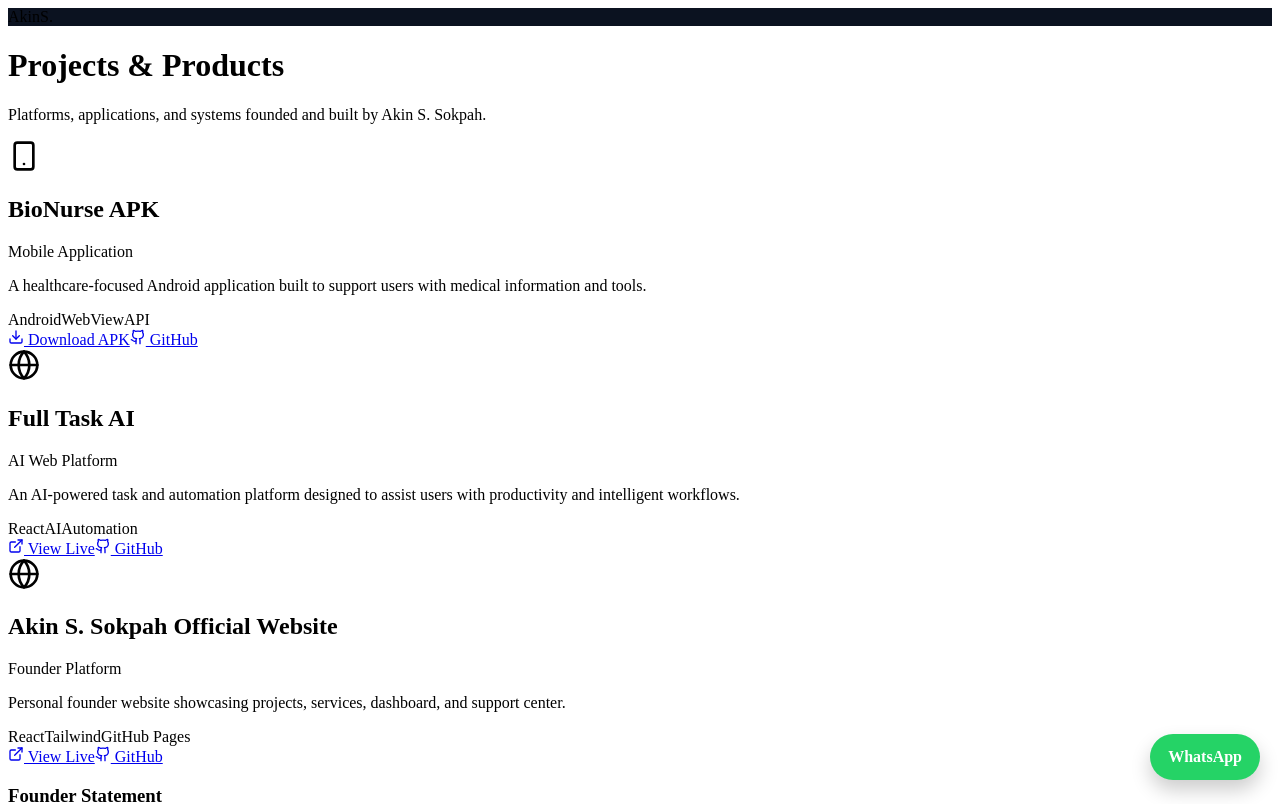
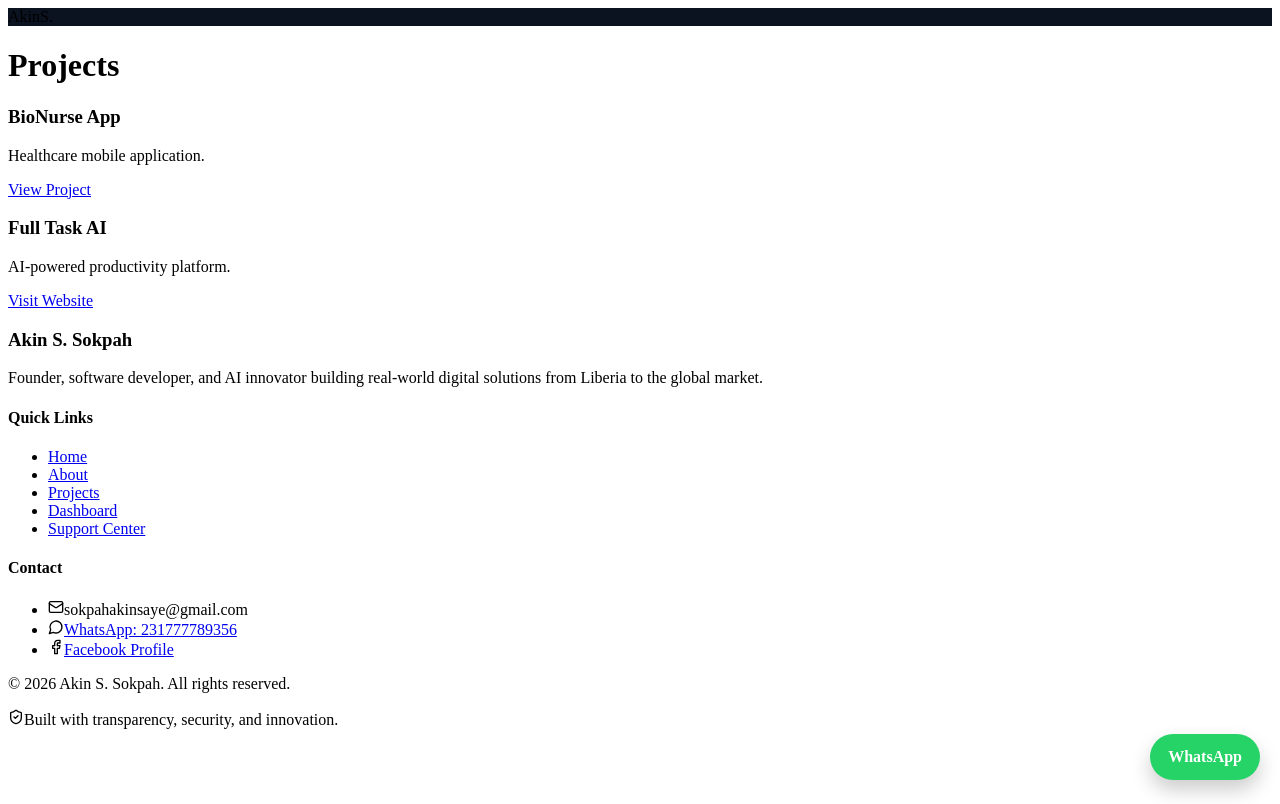
Before and after one commit to stech-hub/Sokpah-Tech-Platform, a React (Vite) app: page /projects in a window 1280 px wide. Shown: the top 804 px of the page. Built offline with nearby package versions, Linux system fonts and the light colour scheme.

Commit message:
Update Projects.jsx

```diff
--- a/pages/Projects.jsx
+++ b/pages/Projects.jsx
@@ -1,182 +1,23 @@
-// Projects.jsx
-// ============================================================================
-// Akin S. Sokpah – Projects & Products Page
-// Shows:
-// - Websites founded
-// - Applications (APK)
-// - Live platforms
-// - GitHub & deployment links
-// ============================================================================
-
-import React from "react";
-import { motion } from "framer-motion";
-import {
-  Globe,
-  Smartphone,
-  Github,
-  ExternalLink,
-  Download,
-} from "lucide-react";
-
-// ============================================================================
-// ANIMATION
-// ============================================================================
-
-const fadeUp = {
-  hidden: { opacity: 0, y: 30 },
-  visible: {
-    opacity: 1,
-    y: 0,
-    transition: { duration: 0.6 },
-  },
-};
-
-// ============================================================================
-// PROJECT DATA
-// ============================================================================
-
-const projects = [
-  {
-    title: "BioNurse APK",
-    type: "Mobile Application",
-    description:
-      "A healthcare-focused Android application built to support users with medical information and tools.",
-    tech: ["Android", "WebView", "API"],
-    live: null,
-    download:
-      "https://github.com/stech-hub/bionurseapk-website/releases/download/v1/myapp.apk",
-  },
-  {
-    title: "Full Task AI",
-    type: "AI Web Platform",
-    description:
-      "An AI-powered task and automation platform designed to assist users with productivity and intelligent workflows.",
-    tech: ["React", "AI", "Automation"],
-    live: "https://full-task-ai.vercel.app/",
-    download: null,
-  },
-  {
-    title: "Akin S. Sokpah Official Website",
-    type: "Founder Platform",
-    description:
-      "Personal founder website showcasing projects, services, dashboard, and support center.",
-    tech: ["React", "Tailwind", "GitHub Pages"],
-    live: "/",
-    download: null,
-  },
-];
-
-// ============================================================================
-// MAIN COMPONENT
-// ============================================================================
-
 export default function Projects() {
   return (
-    <div className="bg-black text-white min-h-screen px-6 py-20">
-      <motion.div
-        initial="hidden"
-        animate="visible"
-        variants={fadeUp}
-        className="max-w-6xl mx-auto"
-      >
-        {/* HEADER */}
-        <h1 className="text-4xl font-bold mb-4">Projects & Products</h1>
-        <p className="text-gray-400 mb-12">
-          Platforms, applications, and systems founded and built by Akin S.
-          Sokpah.
-        </p>
+    <main className="page">
+      <h1>Projects</h1>
 
-        {/* PROJECT LIST */}
-        <div className="grid md:grid-cols-2 gap-8">
-          {projects.map((project, index) => (
-            <motion.div
-              key={index}
-              whileHover={{ scale: 1.02 }}
-              className="bg-gray-900 rounded-lg p-6 border border-gray-800"
-            >
-              {/* ICON */}
-              <div className="mb-4 text-indigo-400">
-                {project.type.includes("Mobile") ? (
-                  <Smartphone size={32} />
-                ) : (
-                  <Globe size={32} />
-                )}
-              </div>
+      <div className="card">
+        <h3>BioNurse App</h3>
+        <p>Healthcare mobile application.</p>
+        <a href="https://github.com/stech-hub" target="_blank">
+          View Project
+        </a>
+      </div>
 
-              {/* TITLE */}
-              <h2 className="text-2xl font-semibold mb-2">
-                {project.title}
-              </h2>
-
-              <p className="text-sm text-gray-500 mb-3">
-                {project.type}
-              </p>
-
-              {/* DESCRIPTION */}
-              <p className="text-gray-300 mb-4 leading-relaxed">
-                {project.description}
-              </p>
-
-              {/* TECH STACK */}
-              <div className="flex flex-wrap gap-2 mb-6">
-                {project.tech.map((t) => (
-                  <span
-                    key={t}
-                    className="text-xs bg-gray-800 px-3 py-1 rounded"
-                  >
-                    {t}
-                  </span>
-                ))}
-              </div>
-
-              {/* ACTION BUTTONS */}
-              <div className="flex flex-wrap gap-4">
-                {project.live && (
-                  <a
-                    href={project.live}
-                    target="_blank"
-                    className="flex items-center gap-2 text-indigo-400 hover:underline"
-                  >
-                    <ExternalLink size={16} /> View Live
-                  </a>
-                )}
-
-                {project.download && (
-                  <a
-                    href={project.download}
-                    target="_blank"
-                    className="flex items-center gap-2 text-green-400 hover:underline"
-                  >
-                    <Download size={16} /> Download APK
-                  </a>
-                )}
-
-                <a
-                  href="https://github.com"
-                  target="_blank"
-                  className="flex items-center gap-2 text-gray-400 hover:underline"
-                >
-                  <Github size={16} /> GitHub
-                </a>
-              </div>
-            </motion.div>
-          ))}
-        </div>
-
-        {/* CREDIBILITY */}
-        <div className="mt-20 bg-gray-950 p-8 rounded border border-gray-800">
-          <h3 className="text-2xl font-bold mb-4">Founder Statement</h3>
-          <p className="text-gray-400 leading-relaxed">
-            Every project listed here was either fully founded, developed, or
-            technically led by <strong>Akin S. Sokpah</strong>. My focus is on
-            building real solutions with long-term impact, not just demos.
-          </p>
-        </div>
-      </motion.div>
-    </div>
+      <div className="card">
+        <h3>Full Task AI</h3>
+        <p>AI-powered productivity platform.</p>
+        <a href="https://full-task-ai.vercel.app" target="_blank">
+          Visit Website
+        </a>
+      </div>
+    </main>
   );
 }
-
-// ============================================================================
-// END OF FILE – Projects.jsx
-// ============================================================================
```
